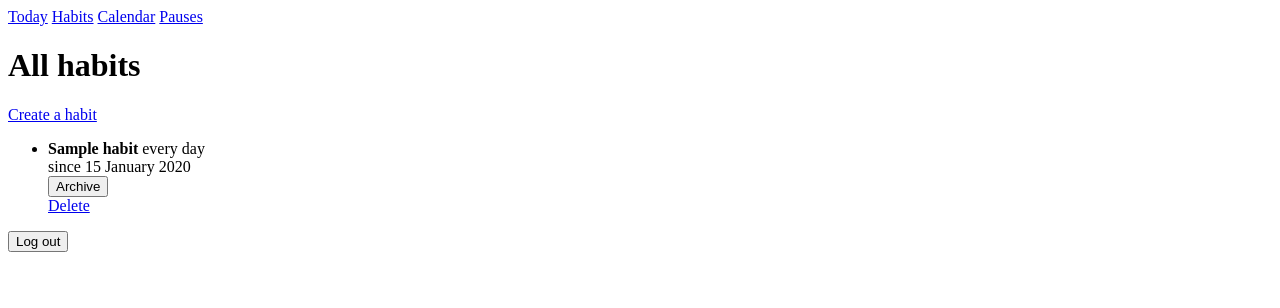
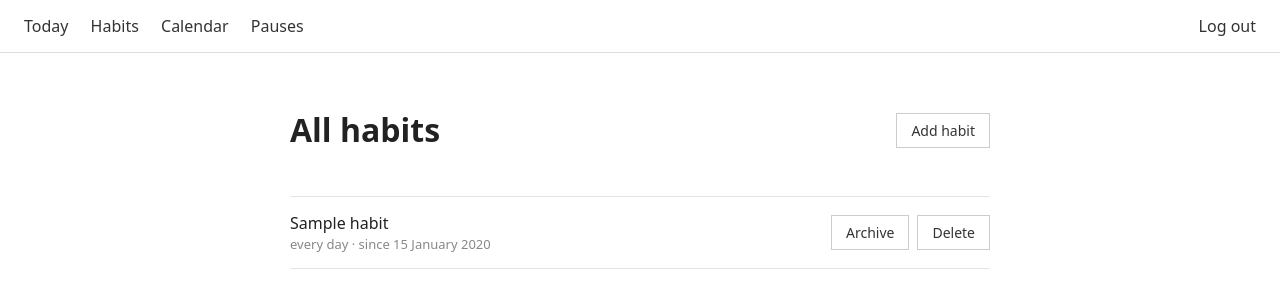
Before and after one commit to IAmBeli/habit-tracker, a Django app: page /habits/ in a window 1280 px wide. Shown: the top 308 px of the page. Run offline with Django 5.2, Linux system fonts and the light colour scheme; a user stored in the database is signed in; tables that the repository leaves empty hold one stand-in row (values such as "Sample post").

Commit message:
Add calendar view, template inheritance and page styling

```diff
--- a/habits/static/habits/style.css
+++ b/habits/static/habits/style.css
@@ -1,3 +1,145 @@
+body {
+    margin: 0;
+    font-family: system-ui, sans-serif;
+    color: #222;
+    line-height: 1.5;
+}
+
+.site-header {
+    display: flex;
+    justify-content: space-between;
+    align-items: center;
+    padding: 14px 24px;
+    border-bottom: 1px solid #ddd;
+}
+
+.site-header nav a {
+    margin-right: 18px;
+    color: #333;
+    text-decoration: none;
+}
+
+.site-header nav a:hover {
+    text-decoration: underline;
+}
+
+.link-button {
+    background: none;
+    border: 0;
+    padding: 0;
+    font: inherit;
+    color: #333;
+    cursor: pointer;
+}
+
+.link-button:hover {
+    text-decoration: underline;
+}
+
+main {
+    max-width: 700px;
+    margin: 32px auto;
+    padding: 0 24px;
+}
+
+.cards {
+    display: grid;
+    grid-template-columns: repeat(auto-fill, minmax(200px, 1fr));
+    gap: 20px;
+}
+
+.card {
+    background: #fff;
+    padding: 16px 16px 28px;
+    border: 1px solid #e5e5e5;
+    box-shadow: 0 2px 6px rgba(0, 0, 0, 0.08);
+}
+
+.card-title {
+    font-size: 16px;
+    margin-bottom: 6px;
+}
+
+.card-meta {
+    font-size: 13px;
+    color: #888;
+}
+
+.card-button {
+    margin-top: 14px;
+    padding: 6px 14px;
+    font: inherit;
+    font-size: 14;
+    background: #fff;
+    border: 1px solid #ccc;
+    cursor: pointer;
+}
+
+.card-button.done {
+    background: #25ab04;
+    border-color: #6bb38c;
+}
+
+.page-head {
+    display: flex;
+    justify-content: space-between;
+    align-items: center;
+    margin-bottom: 20px;
+}
+
+.rows {
+    border-bottom: 1px solid #e5e5e5;
+}
+
+.row {
+    display: flex;
+    justify-content: space-between;
+    align-items: center;
+    gap: 16px;
+    padding: 14px 0;
+    border-top: 1px solid #e5e5e5;
+}
+
+.row.inactive {
+    opacity: 0.5;
+}
+
+.row-title {
+    font-size: 16px;
+}
+
+.row-meta {
+    font-size: 13px;
+    color: #888;
+}
+
+.row-actions {
+    display: flex;
+    gap: 8px;
+}
+
+.button {
+    padding: 6px 14px;
+    font: inherit;
+    font-size: 14px;
+    background: #fff;
+    border: 1px solid #ccc;
+    color: #333;
+    text-decoration: none;
+    cursor: pointer;
+    white-space: nowrap;
+}
+
+.button:hover {
+    background: #f5f5f5;
+}
+
+.button.danger:hover {
+    background: #fbeaea;
+    border-color: #e0a0a0;
+    color: #a33;
+}
+
 .calendar {
     display: grid;
     grid-template-columns: repeat(7, 1fr);
@@ -15,8 +157,8 @@
     font-size: 13px;
 }
 
-.day.empty {color: #bbb; }
-.day.full {background: #7fc7a0; }
-.day.partial {background: #ffd699; }
-.day.none {background: #f5b5b5; }
-.day.paused {background: #d8d8f0; }
+.day.empty { color: #bbb; }
+.day.full { background: #7fc7a0; }
+.day.partial { background: #ffd699; }
+.day.none { background: #f5b5b5; }
+.day.paused { background: #d8d8f0; }
--- a/habits/templates/habits/base.html
+++ b/habits/templates/habits/base.html
@@ -5,9 +5,10 @@
     <meta charset="UTF-8">
     <meta name="viewport" content="width=device-width, initial-scale=1">
     <title>{% block title %}Habit tracker{% endblock %}</title>
-    <link rel="stylesheet" href="{% static 'habits/style.css' %}">
+    <link rel="stylesheet" href="/static/habits/style.css">
 </head>
 <body>
+    <header class="site-header">
         <nav>
             <a href="{% url 'today' %}">Today</a>
             <a href="{% url 'habit_list' %}">Habits</a>
@@ -15,11 +16,14 @@
             <a href="{% url 'pause_list' %}">Pauses</a>
         </nav>
 
-    {% block content %}{% endblock %}
-
         <form method="post" action="{% url 'logout' %}">
             {% csrf_token %}
-        <button type="submit">Log out</button>
+            <button type="submit" class="link-button">Log out</button>
         </form>
+    </header>
+
+    <main>
+        {% block content %}{% endblock %}
+    </main>
 </body>
 </html>
--- a/habits/templates/habits/habit_list.html
+++ b/habits/templates/habits/habit_list.html
@@ -1,41 +1,41 @@
 {% extends "habits/base.html" %}
 
-{% block title %}List of habits{% endblock %}
+{% block title %}All habits{% endblock %}
 
 {% block content %}
+<div class="page-head">
     <h1>All habits</h1>
+    <a href="{% url 'create_habit' %}" class="button">Add habit</a>
+</div>
 
-<p>
-    <a href="{% url 'create_habit' %}">Create a habit</a>
-</p>
-
-<ul>
+<div class="rows">
 {% for habit in habits %}
-    <li>
-        <strong>{{ habit.title }}</strong>
-
+    <div class="row {% if not habit.is_active %}inactive{% endif %}">
+        <div class="main">
+            <div class="row-title">{{ habit.title }}</div>
+            <div class="row-meta">
                 {% if habit.interval_days == 1 %}
                     every day
                 {% else %}
                     every {{ habit.interval_days }} days
                 {% endif %}
+                · since {{ habit.start_date|date:"j F Y" }}
+                {% if not habit.is_active %}· inactive{% endif %}
+            </div>
+        </div>
 
-        <br>
-        since {{ habit.start_date|date:"j F Y" }}
+        <div class="row-actions">
             <form method="post" action="{% url 'archive_habit' habit.id %}">
                 {% csrf_token %}
-            <button type="submit">
+                <button type="submit" class="button">
                     {% if habit.is_active %}Archive{% else %}Restore{% endif %}
                 </button>
             </form>
-
-        <a href="{% url 'delete_habit' habit.id %}">Delete</a>
-        {% if not habit.is_active %}
-            <em>(inactive)</em>
-        {% endif %}
-    </li>
+            <a href="{% url 'delete_habit' habit.id %}" class="button danger">Delete</a>
+        </div>
+    </div>
 {% empty %}
-    <li>No habits yet.</li>
+    <p>No habits yet.</p>
 {% endfor %}
-</ul>
+</div>
 {% endblock %}
```
Also changed, not shown: habits/templates/habits/today.html (+9 -12 lines). Lines whose indentation alone changed are shown as unchanged.
